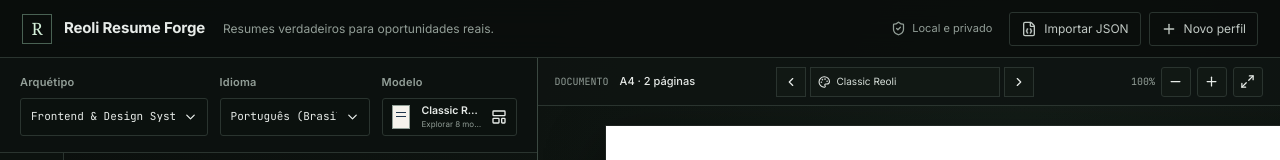
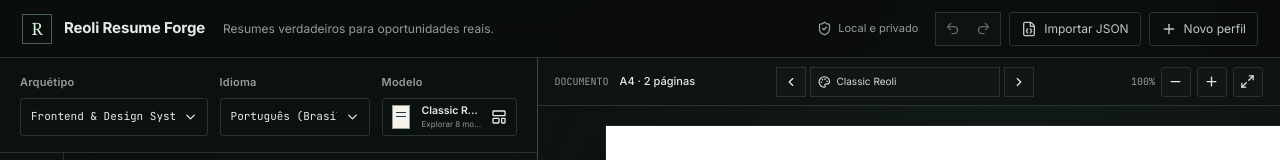
Before and after one commit to PedroReoli/reoli-resume-forge, a React (Vite) app: page / in a window 1280 px wide. Shown: the top 160 px of the page. Built offline with nearby package versions, Linux system fonts and the light colour scheme.

Commit message:
feat(editor): adiciona historico de desfazer e refazer

```diff
--- a/src/app/App.tsx
+++ b/src/app/App.tsx
@@ -44,9 +44,16 @@
 
   useEffect(() => {
     const shortcuts = (event: KeyboardEvent) => {
-      if (!event.ctrlKey || event.altKey || event.shiftKey) return;
+      if ((!event.ctrlKey && !event.metaKey) || event.altKey) return;
       const key = event.key.toLowerCase();
-      if (!['p', 'd', 'm'].includes(key)) return;
+      const editable = isEditableTarget(event.target);
+      if (!editable && (key === 'z' || key === 'y')) {
+        event.preventDefault();
+        if (key === 'y' || event.shiftKey) workspace.redoProfile();
+        else workspace.undoProfile();
+        return;
+      }
+      if (event.shiftKey || !['p', 'd', 'm'].includes(key)) return;
       event.preventDefault();
       if (key === 'p') void exportFile('pdf');
       if (key === 'd') void exportFile('docx');
@@ -54,7 +61,7 @@
     };
     window.addEventListener('keydown', shortcuts);
     return () => window.removeEventListener('keydown', shortcuts);
-  }, [copyMarkdown, exportFile]);
+  }, [copyMarkdown, exportFile, workspace.redoProfile, workspace.undoProfile]);
 
   const importJson = async (file: File | undefined) => {
     if (!file) return;
@@ -72,7 +79,14 @@
 
   return (
     <main className="app-shell">
-      <AppHeader onImport={() => fileInput.current?.click()} onNew={workspace.newProfile} />
+      <AppHeader
+        canUndo={workspace.canUndo}
+        canRedo={workspace.canRedo}
+        onUndo={workspace.undoProfile}
+        onRedo={workspace.redoProfile}
+        onImport={() => fileInput.current?.click()}
+        onNew={workspace.newProfile}
+      />
       <input
         ref={fileInput}
         className="visually-hidden"
@@ -159,3 +173,8 @@
 function messageOf(reason: unknown): string {
   return reason instanceof Error ? reason.message : String(reason);
 }
+
+function isEditableTarget(target: EventTarget | null): boolean {
+  return target instanceof HTMLElement
+    && (target.matches('input, textarea, select') || target.isContentEditable);
+}
--- a/src/components/AppHeader.tsx
+++ b/src/components/AppHeader.tsx
@@ -1,11 +1,15 @@
-import { FileJson, Plus, ShieldCheck } from 'lucide-react';
+import { FileJson, Plus, Redo2, ShieldCheck, Undo2 } from 'lucide-react';
 
 interface AppHeaderProps {
   onImport: () => void;
   onNew: () => void;
+  canUndo: boolean;
+  canRedo: boolean;
+  onUndo: () => void;
+  onRedo: () => void;
 }
 
-export function AppHeader({ onImport, onNew }: AppHeaderProps) {
+export function AppHeader({ onImport, onNew, canUndo, canRedo, onUndo, onRedo }: AppHeaderProps) {
   return (
     <header className="app-header">
       <div className="brand-lockup">
@@ -17,6 +21,10 @@
       </div>
       <div className="header-actions">
         <span className="privacy-note"><ShieldCheck size={15} /> Local e privado</span>
+        <div className="history-actions" aria-label="Histórico de edição">
+          <button type="button" aria-label="Desfazer alteração" title="Desfazer (Ctrl+Z)" disabled={!canUndo} onClick={onUndo}><Undo2 size={15} /></button>
+          <button type="button" aria-label="Refazer alteração" title="Refazer (Ctrl+Y)" disabled={!canRedo} onClick={onRedo}><Redo2 size={15} /></button>
+        </div>
         <button className="quiet-button" type="button" onClick={onImport}>
           <FileJson size={16} /> Importar JSON
         </button>
--- /dev/null
+++ b/src/hooks/useProfileHistory.ts
@@ -0,0 +1,122 @@
+import { useCallback, useReducer } from 'react';
+import type { ResumeProfile } from '../types/resume';
+
+const HISTORY_LIMIT = 80;
+const CHANGE_BURST_MS = 850;
+
+type ProfileUpdater = ResumeProfile | ((current: ResumeProfile) => ResumeProfile);
+
+interface HistoryState {
+  past: ResumeProfile[];
+  present: ResumeProfile;
+  future: ResumeProfile[];
+  lastChangeKey: string | null;
+  lastChangeAt: number;
+}
+
+type HistoryAction =
+  | { type: 'set'; updater: ProfileUpdater; at: number }
+  | { type: 'replace'; profile: ResumeProfile }
+  | { type: 'undo' }
+  | { type: 'redo' };
+
+export function useProfileHistory(initialProfile: ResumeProfile) {
+  const [history, dispatch] = useReducer(historyReducer, initialProfile, createHistory);
+
+  const setProfile = useCallback((updater: ProfileUpdater) => {
+    dispatch({ type: 'set', updater, at: Date.now() });
+  }, []);
+  const replaceProfile = useCallback((profile: ResumeProfile) => {
+    dispatch({ type: 'replace', profile });
+  }, []);
+  const undo = useCallback(() => dispatch({ type: 'undo' }), []);
+  const redo = useCallback(() => dispatch({ type: 'redo' }), []);
+
+  return {
+    profile: history.present,
+    setProfile,
+    replaceProfile,
+    undo,
+    redo,
+    canUndo: history.past.length > 0,
+    canRedo: history.future.length > 0,
+  };
+}
+
+function createHistory(profile: ResumeProfile): HistoryState {
+  return {
+    past: [],
+    present: profile,
+    future: [],
+    lastChangeKey: null,
+    lastChangeAt: 0,
+  };
+}
+
+function historyReducer(state: HistoryState, action: HistoryAction): HistoryState {
+  if (action.type === 'replace') return createHistory(action.profile);
+
+  if (action.type === 'undo') {
+    const previous = state.past.at(-1);
+    if (!previous) return state;
+    return {
+      past: state.past.slice(0, -1),
+      present: previous,
+      future: [state.present, ...state.future].slice(0, HISTORY_LIMIT),
+      lastChangeKey: null,
+      lastChangeAt: 0,
+    };
+  }
+
+  if (action.type === 'redo') {
+    const [next, ...future] = state.future;
+    if (!next) return state;
+    return {
+      past: [...state.past, state.present].slice(-HISTORY_LIMIT),
+      present: next,
+      future,
+      lastChangeKey: null,
+      lastChangeAt: 0,
+    };
+  }
+
+  const next = typeof action.updater === 'function' ? action.updater(state.present) : action.updater;
+  if (next === state.present) return state;
+  const changeKey = changedPath(state.present, next);
+  const coalesces = state.future.length === 0
+    && state.lastChangeKey === changeKey
+    && action.at - state.lastChangeAt <= CHANGE_BURST_MS;
+
+  return {
+    past: coalesces ? state.past : [...state.past, state.present].slice(-HISTORY_LIMIT),
+    present: next,
+    future: [],
+    lastChangeKey: changeKey,
+    lastChangeAt: action.at,
+  };
+}
+
+function changedPath(before: unknown, after: unknown, path = 'profile'): string {
+  if (Object.is(before, after)) return path;
+  if (!isObject(before) || !isObject(after)) return path;
+
+  if (Array.isArray(before) || Array.isArray(after)) {
+    if (!Array.isArray(before) || !Array.isArray(after) || before.length !== after.length) return path;
+    const changedIndexes = before.flatMap((value, index) => Object.is(value, after[index]) ? [] : [index]);
+    return changedIndexes.length === 1
+      ? changedPath(before[changedIndexes[0]], after[changedIndexes[0]], `${path}.${changedIndexes[0]}`)
+      : path;
+  }
+
+  const beforeRecord = before as Record<string, unknown>;
+  const afterRecord = after as Record<string, unknown>;
+  const keys = Array.from(new Set([...Object.keys(beforeRecord), ...Object.keys(afterRecord)]));
+  const changedKeys = keys.filter((key) => !Object.is(beforeRecord[key], afterRecord[key]));
+  return changedKeys.length === 1
+    ? changedPath(beforeRecord[changedKeys[0]], afterRecord[changedKeys[0]], `${path}.${changedKeys[0]}`)
+    : path;
+}
+
+function isObject(value: unknown): value is object {
+  return typeof value === 'object' && value !== null;
+}
--- a/src/hooks/useResumeWorkspace.ts
+++ b/src/hooks/useResumeWorkspace.ts
@@ -15,14 +15,23 @@
   ResumeLocale,
   ResumeTemplate,
 } from '../types/resume';
+import { useProfileHistory } from './useProfileHistory';
 
 const INITIAL_ARCHETYPE = '01_frontend';
 
 export function useResumeWorkspace() {
+  const initialProfile = useMemo(() => createBlankProfile(), []);
   const [archetypes, setArchetypes] = useState<ArchetypeMetadata[]>(fallbackArchetypes);
   const [archetypeId, setArchetypeId] = useState(INITIAL_ARCHETYPE);
-  const [profile, setProfile] = useState<ResumeProfile>(() => createBlankProfile());
-  const [locale, setLocale] = useState<ResumeLocale>('pt-BR');
+  const {
+    profile,
+    setProfile,
+    replaceProfile,
+    undo,
+    redo,
+    canUndo,
+    canRedo,
+  } = useProfileHistory(initialProfile);
   const [jobDescription, setJobDescription] = useState('');
   const [report, setReport] = useState<MatchReport | null>(null);
   const [template, setTemplate] = useState<ResumeTemplate>('classic');
@@ -40,15 +49,14 @@
       .then(([items, loaded]) => {
         if (!active) return;
         setArchetypes(items);
-        setProfile(loaded);
-        setLocale((loaded.config.locale as ResumeLocale | undefined) ?? 'pt-BR');
+        replaceProfile(loaded);
       })
       .catch((reason: unknown) => active && setError(messageOf(reason)))
       .finally(() => active && setBusy(false));
     return () => {
       active = false;
     };
-  }, []);
+  }, [replaceProfile]);
 
   useEffect(() => {
     if (jobDescription.trim().length < 20) {
@@ -64,45 +72,46 @@
   }, [jobDescription, profile]);
 
   const selectArchetype = useCallback(async (id: string) => {
+    if (canUndo && !window.confirm('Trocar de arquétipo descarta o histórico de edição atual. Continuar?')) return;
     setBusy(true);
     setError(null);
     try {
-      setProfile(await loadArchetype(id));
+      replaceProfile(await loadArchetype(id));
       setArchetypeId(id);
-      const nextLocale = archetypes.find((item) => item.id === id)?.locale;
-      setLocale(nextLocale?.startsWith('en') ? 'en-US' : 'pt-BR');
     } catch (reason) {
       setError(messageOf(reason));
     } finally {
       setBusy(false);
     }
-  }, [archetypes]);
+  }, [canUndo, replaceProfile]);
 
   const selectLocale = useCallback(
     async (nextLocale: string) => {
       const normalized = nextLocale === 'en-US' || nextLocale === 'es-ES' ? nextLocale : 'pt-BR';
       setProfile((current) => localizeProfile(current, normalized));
-      setLocale(normalized);
       setArchetypeId('custom');
     },
     [],
   );
 
+  const locale = (profile.config.locale as ResumeLocale | undefined) ?? 'pt-BR';
+
   const newProfile = useCallback(() => {
-    setProfile(createBlankProfile(locale));
+    if (canUndo && !window.confirm('Criar um novo perfil descarta o histórico de edição atual. Continuar?')) return;
+    replaceProfile(createBlankProfile(locale));
     setArchetypeId('custom');
     setJobDescription('');
     setReport(null);
-  }, [locale]);
+  }, [canUndo, locale, replaceProfile]);
 
   const importProfile = useCallback((next: ResumeProfile) => {
+    if (canUndo && !window.confirm('Importar outro perfil descarta o histórico de edição atual. Continuar?')) return;
     const normalized = normalizeResumeProfile(next);
     assertProfile(normalized);
-    setProfile(normalized);
-    setLocale((normalized.config.locale as ResumeLocale | undefined) ?? 'pt-BR');
+    replaceProfile(normalized);
     setArchetypeId('custom');
     setReport(null);
-  }, []);
+  }, [canUndo, replaceProfile]);
 
   const applyTailoring = useCallback(async () => {
     if (jobDescription.trim().length < 20) {
@@ -124,6 +133,10 @@
     archetypeId,
     profile,
     setProfile,
+    undoProfile: undo,
+    redoProfile: redo,
+    canUndo,
+    canRedo,
     jobDescription,
     setJobDescription,
     report,
--- a/src/styles/responsive.css
+++ b/src/styles/responsive.css
@@ -104,3 +104,7 @@
   .focused-editor > footer { align-items: flex-start; flex-direction: column; }
   .section-kind-grid { grid-template-columns: 1fr; }
 }
+
+@media (max-width: 360px) {
+  .brand-lockup > div { display: none; }
+}
--- a/src/styles/workspace-chrome.css
+++ b/src/styles/workspace-chrome.css
@@ -1,3 +1,26 @@
+.history-actions {
+  gap: 2px;
+  padding: 2px;
+  border: 1px solid var(--line);
+  background: #0d1310;
+}
+
+.history-actions button {
+  display: grid;
+  width: 29px;
+  height: 28px;
+  padding: 0;
+  place-content: center;
+  border: 0;
+  background: transparent;
+  color: #aeb8b2;
+}
+
+.history-actions button:hover:not(:disabled) {
+  background: #1a251e;
+  color: var(--accent-bright);
+}
+
 .dialog-backdrop {
   position: fixed;
   z-index: 50;
--- a/src/styles/workspace.css
+++ b/src/styles/workspace.css
@@ -21,6 +21,7 @@
 
 .brand-lockup,
 .header-actions,
+.history-actions,
 .privacy-note,
 .quiet-button,
 .tailor-button,
```
